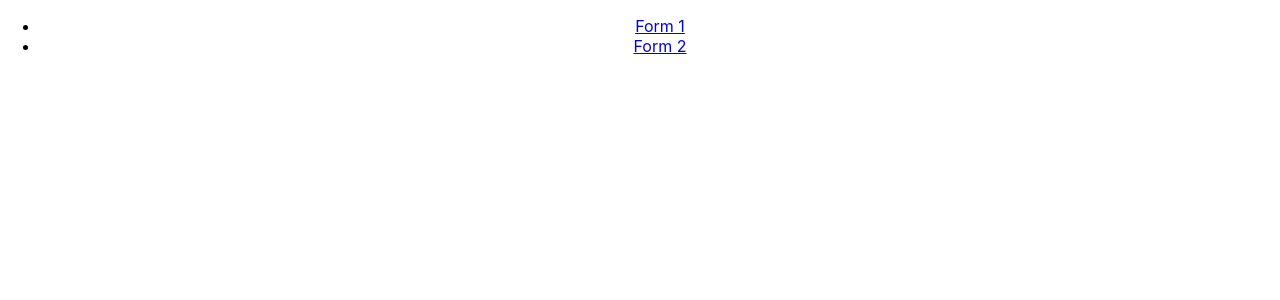
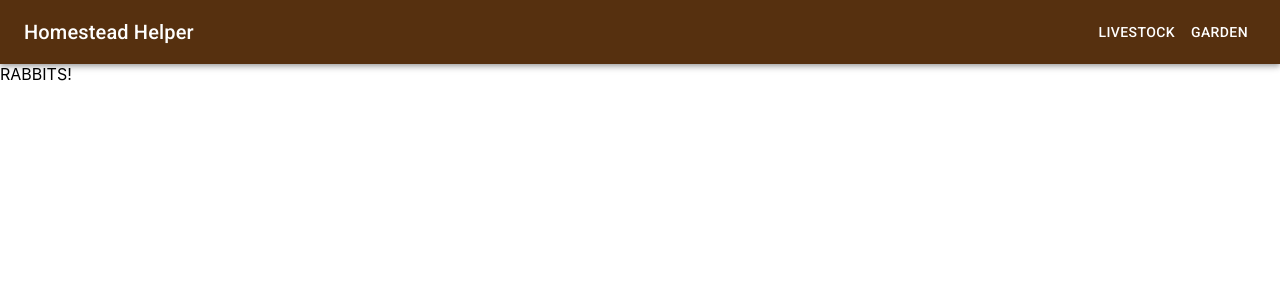
Before and after one commit to ben-bradley/homestead-helper, a React (Create React App) app: page /livestock/rabbits in a window 1280 px wide. Before the commit this address had no page. Shown: the top 300 px of the page. Built offline with nearby package versions, Linux system fonts and the light colour scheme.

Commit message:
initial topbar & nav menu created

```diff
--- a/src/App.css
+++ b/src/App.css
@@ -1,38 +1 @@
-.App {
-  text-align: center;
-}
-
-.App-logo {
-  height: 40vmin;
-  pointer-events: none;
-}
-
-@media (prefers-reduced-motion: no-preference) {
-  .App-logo {
-    animation: App-logo-spin infinite 20s linear;
-  }
-}
-
-.App-header {
-  background-color: #282c34;
-  min-height: 100vh;
-  display: flex;
-  flex-direction: column;
-  align-items: center;
-  justify-content: center;
-  font-size: calc(10px + 2vmin);
-  color: white;
-}
-
-.App-link {
-  color: #61dafb;
-}
-
-@keyframes App-logo-spin {
-  from {
-    transform: rotate(0deg);
-  }
-  to {
-    transform: rotate(360deg);
-  }
-}
+.App {}
--- a/src/App.js
+++ b/src/App.js
@@ -1,45 +1,17 @@
-import { createTheme, ThemeProvider } from "@mui/material";
+import { ThemeProvider } from "@mui/material";
+import { BrowserRouter as Router } from "react-router-dom";
 
-import {
-  BrowserRouter as Router,
-  Routes,
-  Route,
-  Link
-} from "react-router-dom";
-
-import Form1 from "./components/Form1";
-import Form2 from "./components/Form2";
+import theme from "./theme.js";
+import TopBar from "./components/TopBar/index.js";
+import Routes from "./Routes.js";
 import "./App.css";
 
 function App() {
-  const theme = createTheme({
-    palette: {
-      primary: {
-        main: "#56300F"
-      },
-      secondary: {
-        main: "#70A437"
-      }
-    }
-  });
-
   return (
     <ThemeProvider theme={theme}>
       <Router>
-        <div className="App">
-          <ul>
-            <li>
-              <Link to="/form1">Form 1</Link>
-            </li>
-            <li>
-              <Link to="/form2">Form 2</Link>
-            </li>
-          </ul>
-        </div>
-        <Routes>
-          <Route exact path="/form1" element={<Form1 />}></Route>
-          <Route exact path="/form2" element={<Form2 />}></Route>
-        </Routes>
+        <TopBar />
+        <Routes />
       </Router>
     </ThemeProvider>
   );
--- /dev/null
+++ b/src/Routes.js
@@ -0,0 +1,16 @@
+import {
+  Routes,
+  Route
+} from "react-router-dom";
+
+import Chicken from "./components/Livestock/Chicken/index.js"
+import Rabbits from "./components/Livestock/Rabbits/index.js"
+
+export default function HHRoutes() {
+  return (
+    <Routes>
+      <Route exact path="/livestock/chicken" element={<Chicken />}></Route>
+      <Route exact path="/livestock/rabbits" element={<Rabbits />}></Route>
+    </Routes>
+  );
+}
--- /dev/null
+++ b/src/components/Livestock/Chicken/index.js
@@ -0,0 +1,7 @@
+export default function Chicken() {
+  return (
+    <div>
+      CHICKEN!
+    </div>
+  )
+}
--- /dev/null
+++ b/src/components/Livestock/Rabbits/index.js
@@ -0,0 +1,7 @@
+export default function Chicken() {
+  return (
+    <div>
+      RABBITS!
+    </div>
+  )
+}
--- /dev/null
+++ b/src/components/TopBar/GardenMenu.js
@@ -0,0 +1,35 @@
+import * as React from "react";
+import Button from "@mui/material/Button";
+import Menu from "@mui/material/Menu";
+import MenuItem from "@mui/material/MenuItem";
+
+export default function GardenMenu() {
+  const [ anchorEl, setAnchorEl ] = React.useState(null);
+  const open = Boolean(anchorEl);
+  const handleClick = (event) => { setAnchorEl(event.currentTarget); };
+  const handleClose = () => { setAnchorEl(null); };
+
+  return (
+    <div>
+      <Button
+        color="inherit"
+        id="garden-button"
+        aria-controls={open ? "garden-menu" : undefined}
+        aria-haspopup="true"
+        aria-expanded={open ? "true" : undefined}
+        onClick={handleClick}
+      >
+        Garden
+      </Button>
+      <Menu
+        id="garden-menu"
+        anchorEl={anchorEl}
+        open={open}
+        onClose={handleClose}
+        MenuListProps={{ "aria-labelledby": "garden-button" }}
+      >
+        <MenuItem onClick={handleClose}>TODO!</MenuItem>
+      </Menu>
+    </div>
+  );
+}
--- /dev/null
+++ b/src/components/TopBar/LivestockMenu.js
@@ -0,0 +1,45 @@
+import * as React from "react";
+import Button from "@mui/material/Button";
+import Menu from "@mui/material/Menu";
+import MenuItem from "@mui/material/MenuItem";
+import { Link } from "react-router-dom";
+
+export default function LivestockMenu() {
+  const [ anchorEl, setAnchorEl ] = React.useState(null);
+  const open = Boolean(anchorEl);
+  const handleClick = (event) => { setAnchorEl(event.currentTarget); };
+  const handleClose = () => { setAnchorEl(null); };
+
+  return (
+    <div>
+      <Button
+        color="inherit"
+        id="livestock-button"
+        aria-controls={open ? "livestock-menu" : undefined}
+        aria-haspopup="true"
+        aria-expanded={open ? "true" : undefined}
+        onClick={handleClick}
+      >
+        Livestock
+      </Button>
+      <Menu
+        id="livestock-menu"
+        anchorEl={anchorEl}
+        open={open}
+        onClose={handleClose}
+        MenuListProps={{ "aria-labelledby": "livestock-button" }}
+      >
+        <Link color="inherit" to="/livestock/chicken" style={{ textDecoration: "none" }}>
+          <MenuItem onClick={handleClose}>
+            Chicken
+          </MenuItem>
+        </Link>
+        <Link color="inherit" to="/livestock/rabbits" style={{ textDecoration: "none" }}>
+          <MenuItem onClick={handleClose}>
+            Rabbits
+          </MenuItem>
+        </Link>
+      </Menu>
+    </div>
+  );
+}
--- /dev/null
+++ b/src/components/TopBar/index.js
@@ -0,0 +1,24 @@
+import * as React from "react";
+import AppBar from "@mui/material/AppBar";
+import Box from "@mui/material/Box";
+import Toolbar from "@mui/material/Toolbar";
+import Typography from "@mui/material/Typography";
+
+import LivestockMenu from "./LivestockMenu.js";
+import GardenMenu from "./GardenMenu.js";
+
+export default function TopBar() {
+  return (
+    <Box sx={{ flexGrow: 1 }}>
+      <AppBar position="static">
+        <Toolbar>
+          <Typography variant="h6" component="div" sx={{ flexGrow: 1 }}>
+            Homestead Helper
+          </Typography>
+          <LivestockMenu />
+          <GardenMenu />
+        </Toolbar>
+      </AppBar>
+    </Box>
+  );
+}
--- /dev/null
+++ b/src/theme.js
@@ -0,0 +1,14 @@
+import { createTheme } from "@mui/material";
+
+const theme = {
+  palette: {
+    primary: {
+      main: "#56300F"
+    },
+    secondary: {
+      main: "#70A437"
+    }
+  }
+};
+
+export default createTheme(theme);
```
Also changed, not shown: src/logo.svg (deleted), 1 other file (tests, documents, lock files or other folders).
